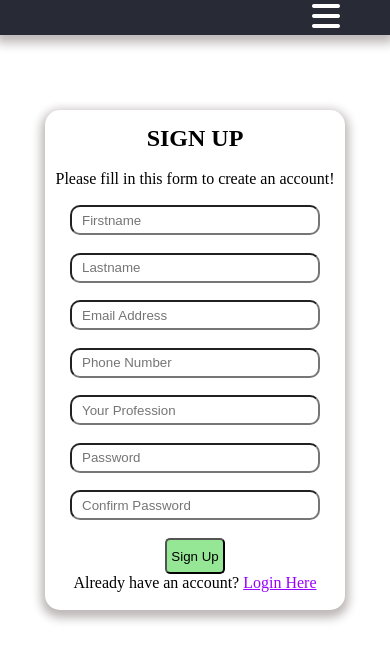
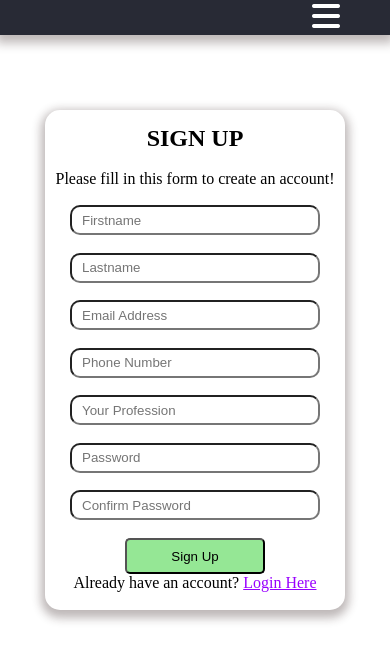
Before and after one commit to Kuldeeppanwar007/my-app, a React (Create React App) app: page /my-app/signUp in a window 390 px wide. In both pictures the pointer is over the button "Sign Up". Shown: the top 660 px of the page. Built offline with nearby package versions, Linux system fonts and the light colour scheme.

Commit message:
button margin correct

```diff
--- a/src/App.css
+++ b/src/App.css
@@ -167,11 +167,11 @@ body {
 
 .form button:hover {
   transition: 0.5s;
+  background-image: linear-gradient(#95e795, #95e795);
   margin-left: 120px;
   margin-right: 120px;
   border-radius: 5px;
   /* background-color: green; */
-  background-image: linear-gradient(#95e795, #95e795);
   /* background-color: #74c474; */
   cursor: pointer;
   /* z-index: 2; */
@@ -213,5 +213,25 @@ body {
     border-radius: 10px;
     padding-left: 15px;
   }
+  .form button {
+    transition: 0.5s;
+    margin-left: 80px;
+    margin-right: 80px;
+    border-radius: 5px;
+    background-image: radial-gradient(circle, rgb(255, 255, 255), rgb(226, 226, 213));
+    /* z-index: 1; */
+  }
+
+  .form button:hover {
+    transition: 0.5s;
+    background-image: linear-gradient(#95e795, #95e795);
+    margin-left: 80px;
+    margin-right: 80px;
+    border-radius: 5px;
+    /* background-color: green; */
+    /* background-color: #74c474; */
+    cursor: pointer;
+    /* z-index: 2; */
+  }
 
 }
```
